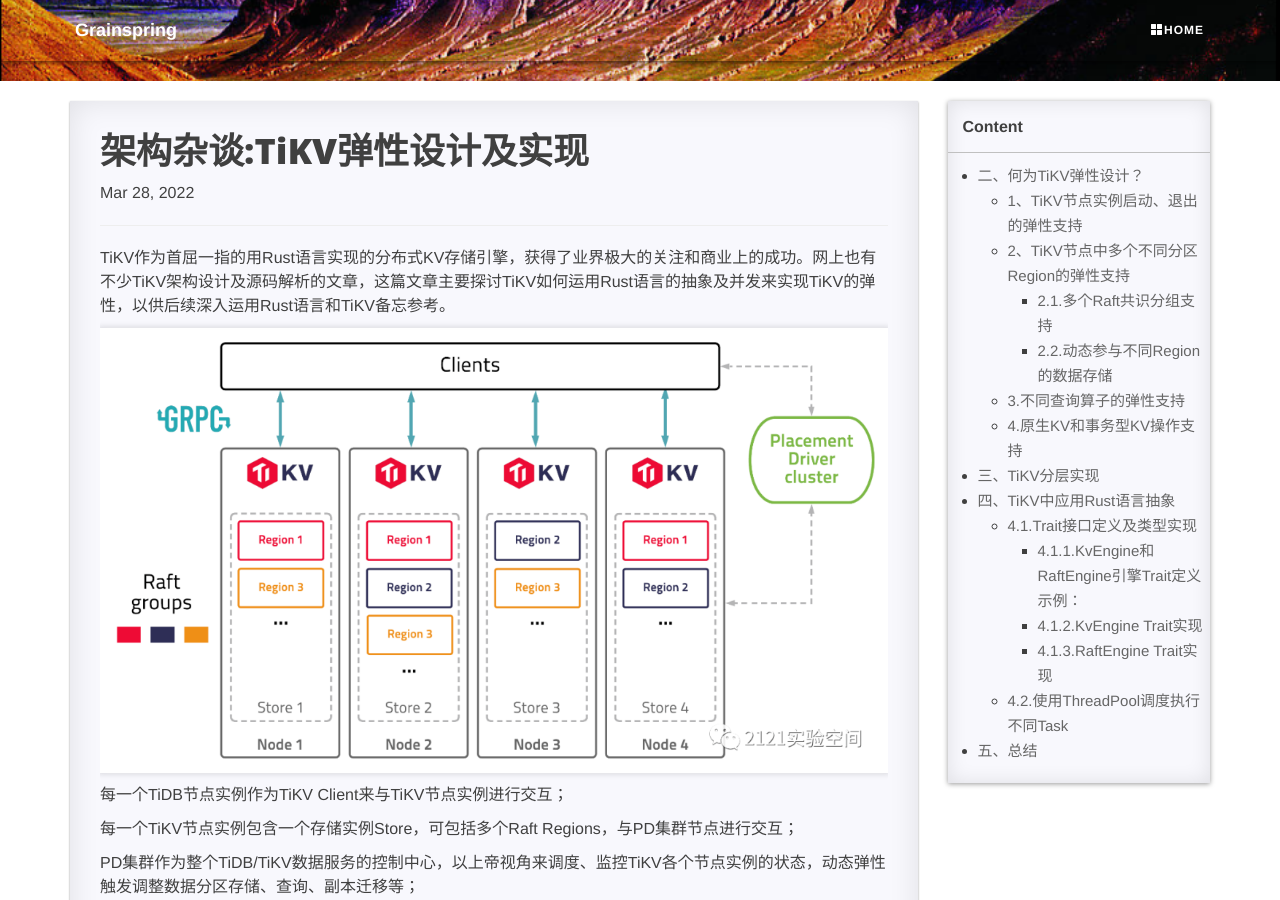
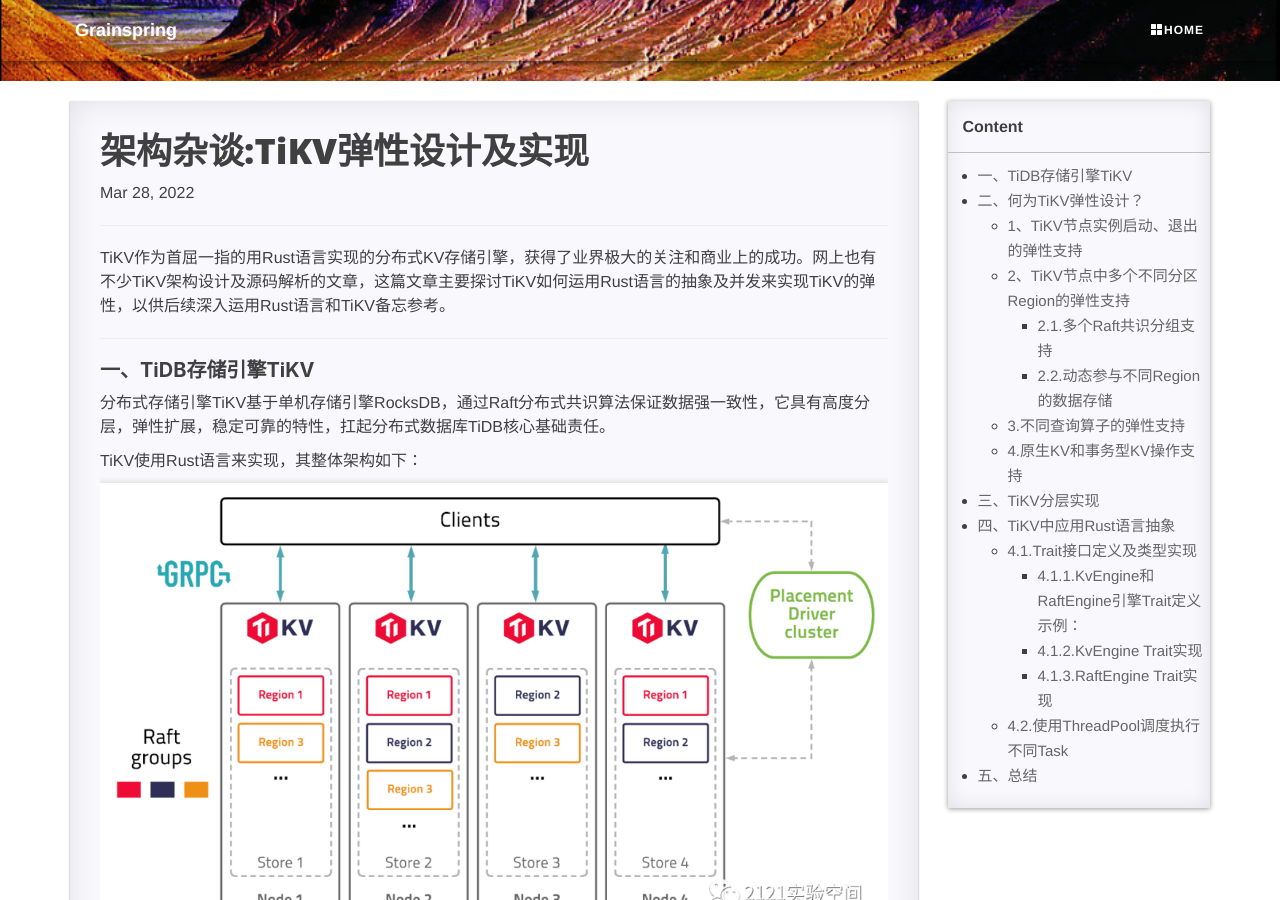
Before and after one commit to Grainspring/grainspring.github.io, a Jekyll site: the page built from _posts/2022-03-28-tikv-elastic-design-impl.md, in a window 1280 px wide and 900 px high. Built offline with Jekyll 4.4.1, drawn with Linux system fonts in a browser that asks for light colours; nearby versions of some CDN libraries; comment, search, counter and statistics services are not loaded; a style sheet for code colours, icons or effects is not loaded.

Commit message:
update tikv elastic design-impl

```diff
--- a/_posts/2022-03-28-tikv-elastic-design-impl.md
+++ b/_posts/2022-03-28-tikv-elastic-design-impl.md
@@ -10,6 +10,12 @@
 {:toc}
 
 TiKV作为首屈一指的用Rust语言实现的分布式KV存储引擎，获得了业界极大的关注和商业上的成功。网上也有不少TiKV架构设计及源码解析的文章，这篇文章主要探讨TiKV如何运用Rust语言的抽象及并发来实现TiKV的弹性，以供后续深入运用Rust语言和TiKV备忘参考。
+
+---
+#### 一、TiDB存储引擎TiKV
+分布式存储引擎TiKV基于单机存储引擎RocksDB，通过Raft分布式共识算法保证数据强一致性，它具有高度分层，弹性扩展，稳定可靠的特性，扛起分布式数据库TiDB核心基础责任。
+
+TiKV使用Rust语言来实现，其整体架构如下：
 
 ![TiKV架构](/imgs/tikv_overview.png "TiKV架构")
 
```
